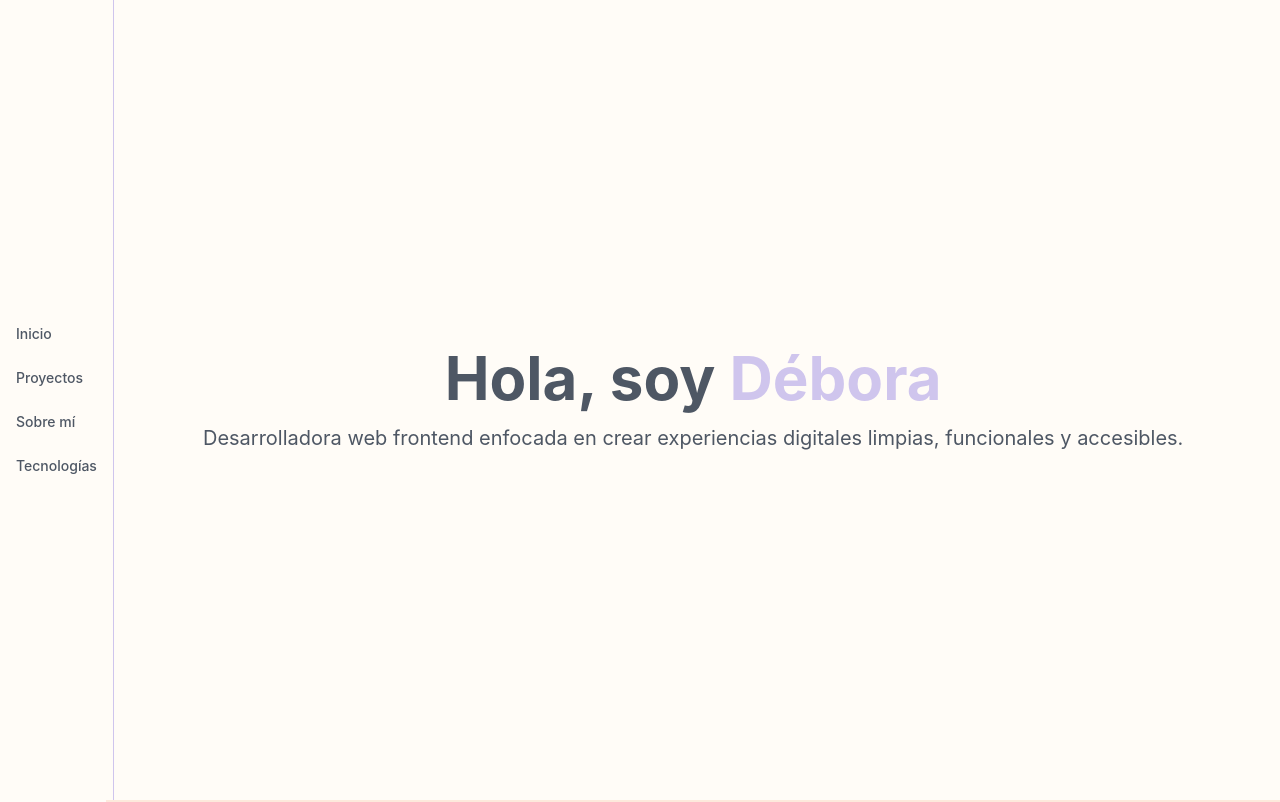
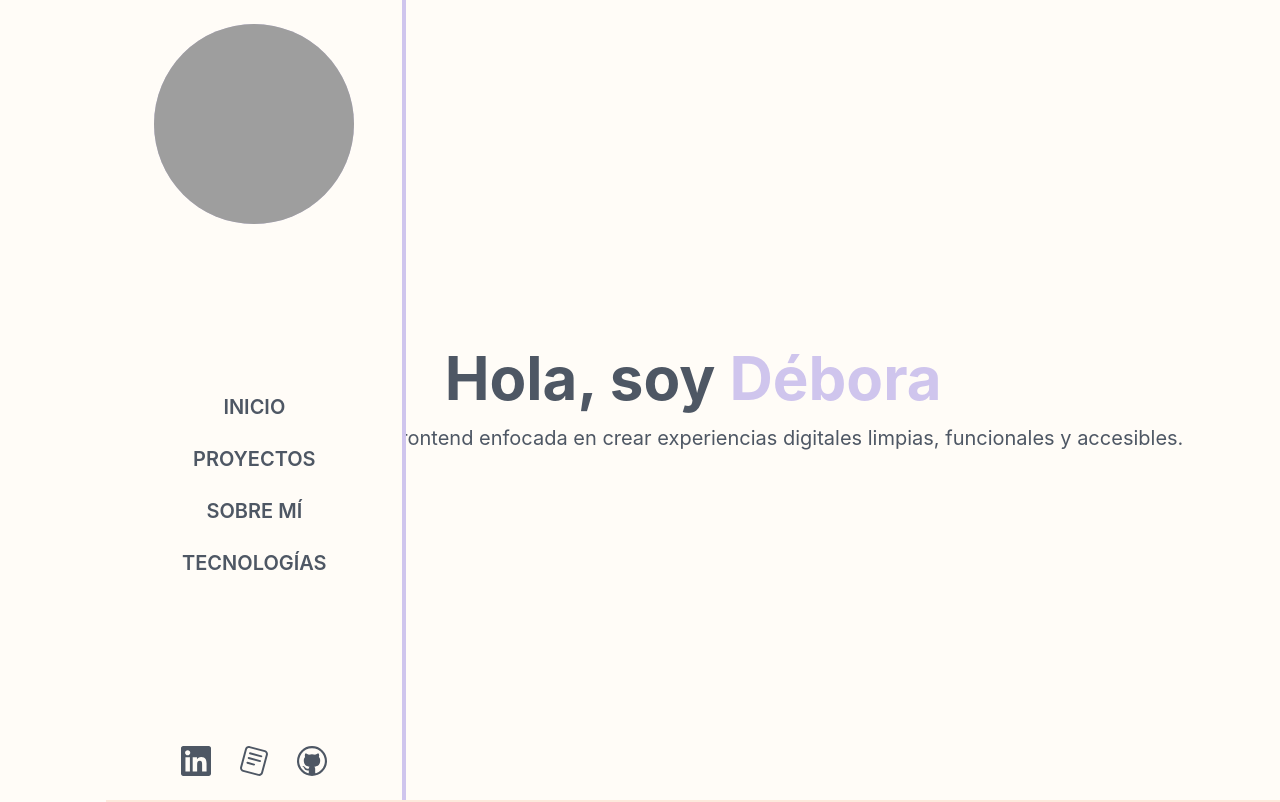
Before and after one commit to Debi312/debs-porfolio, a React (Vite) app: page / in a window 1280 px wide. Shown: the top 802 px of the page. Built offline with nearby package versions, Linux system fonts and the light colour scheme; grey boxes are pictures that could not be loaded.

Commit message:
add rss link  icons  to Navbar

```diff
--- a/src/components/Navbar.tsx
+++ b/src/components/Navbar.tsx
@@ -1,3 +1,6 @@
+import { SiReaddotcv } from "react-icons/si";
+import { SiLinkedin } from "react-icons/si";
+import { VscGithub } from "react-icons/vsc";
 
 const links = [
     { href: "#home", label: "Inicio" },
@@ -5,19 +8,56 @@ const links = [
     { href: "#about", label: "Sobre mí" },
     { href: "#technologies", label: "Tecnologías" },
 ]
+const iconClass = "text-3xl hover:text-lavender transition-colors duration-300";
 
 export default function Navbar() {
     return (
-        <nav className="fixed left-0 top-0 h-full flex flex-col justify-center border-r border-lavender bg-base px-4 z-50">
-            <ul className="space-y-6 text-navy text-sm font-medium">
+        <>
+            <nav className="fixed h-full flex flex-col justify-between border-r-4 text-center border-lavender w-[300px] bg-base px-4 py-6 z-50">
+                <img src="/images/foto_perfil2.jpeg" alt="logo" className="w-50 h-50 mx-auto bg-[#cfc5ed] rounded-full  " />
+                <ul className="space-y-6 text-navy text-xl font-semibold">
                     {links.map((link) => (
                         <li key={link.href}>
                             <a href={link.href} className="hover:text-lavender transition-colors duration-300">
-                            {link.label}
+                                {link.label.toUpperCase()}
                             </a>
                         </li>
                     ))}
                 </ul>
+
+                {/* <section>
+                    ES/EN
+                </section> */}
+                <section className="flex flex-row items-center justify-center  gap-7">
+                    <a href="https://www.linkedin.com/in/debora-garcia-escudero/"
+                        className="relative group cursor-pointer"
+                    >
+                        <SiLinkedin className={iconClass} />
+                        <span className="absolute bottom-full mb-2 left-1/2 -translate-x-1/2 opacity-0 group-hover:opacity-100 bg-navy text-white text-xs px-2 py-1 rounded">
+                            Ver en LinkedIn
+                        </span>
+                    </a>
+                    <a href="DeboraGarcia_CV.pdf"
+                        download={"DeboraGarcia_CV.pdf"}
+                        className="relative group cursor-pointer"
+                    >
+                        <SiReaddotcv className={iconClass} />
+                        <span className="absolute bottom-full mb-2 left-1/2 -translate-x-1/2 opacity-0 group-hover:opacity-100 bg-navy text-white text-xs px-2 py-1 rounded">
+                            Descargar CV
+                        </span>
+                    </a>
+                    <a href="https://github.com/Debi312"
+                        className="relative group cursor-pointer"
+                    >
+                        <VscGithub className={iconClass} />
+                        <span className="absolute bottom-full mb-2 left-1/2 -translate-x-1/2 opacity-0 group-hover:opacity-100 bg-navy text-white text-xs px-2 py-1 rounded">
+                            Ver en GitHub
+                        </span>
+                    </a>
+                </section>
             </nav>
+        </>
+
+
     )
 }
```
Lines whose indentation alone changed are shown as unchanged.
